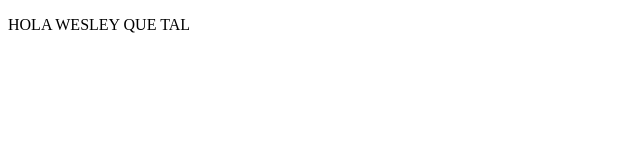
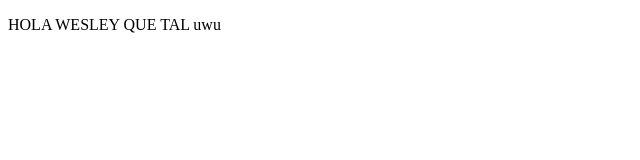
Before and after one commit to W3SSS/proyectoDemoCursoPrework, a plain HTML site: page index.html in a window 1280 px wide. Shown: the full height of the page, 0-640 px from the left. Drawn offline with Linux system fonts and the light colour scheme.

Commit message:
agregando uwu

```diff
--- a/index.html
+++ b/index.html
@@ -8,7 +8,7 @@
 </head>
 <body>
     <p>
-        HOLA WESLEY QUE TAL
+        HOLA WESLEY QUE TAL uwu
     </p>
 </body>
 </html>
```
